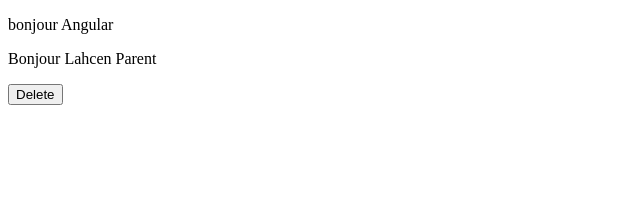
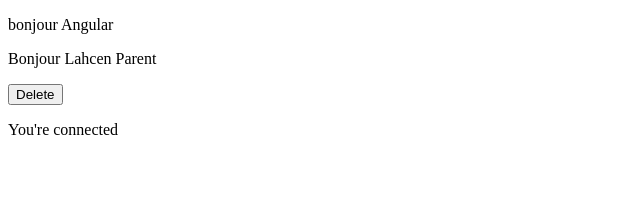
Before and after one commit to lahcen404/Angular-Challenges, an Angular app: page / in a window 1280 px wide. Shown: the top 211 px of the page, without its empty margins (0-640 px from the left). Built offline with nearby package versions, Linux system fonts and the light colour scheme.

Commit message:
Challenge 4

```diff
--- a/src/app/app.component.html
+++ b/src/app/app.component.html
@@ -1 +1,3 @@
 <app-bonjour></app-bonjour>
+<p *ngIf="isConnected">You're connected</p>
+<p *ngIf="!isConnected">You're not connected</p>
--- a/src/app/app.component.ts
+++ b/src/app/app.component.ts
@@ -2,14 +2,16 @@
 import { RouterOutlet } from '@angular/router';
 import { BonjourComponent } from "./bonjour/bonjour.component";
 import { UtilisateurComponent } from "./utilisateur/utilisateur.component";
+import { CommonModule } from '@angular/common';
 
 @Component({
   selector: 'app-root',
   standalone: true,
-  imports: [RouterOutlet, BonjourComponent, UtilisateurComponent],
+  imports: [CommonModule,RouterOutlet, BonjourComponent, UtilisateurComponent],
   templateUrl: './app.component.html',
   styleUrl: './app.component.css'
 })
 export class AppComponent {
   title = 'AngularChallengess';
+  isConnected = true;
 }
```
Also changed, not shown: src/app/mon-si.directive.ts (added, +11 -0 lines), 1 other file (tests, documents, lock files or other folders).
